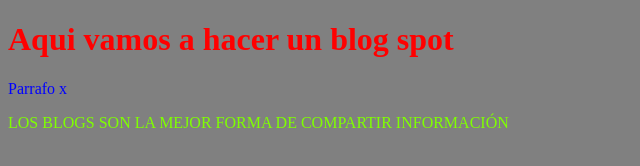
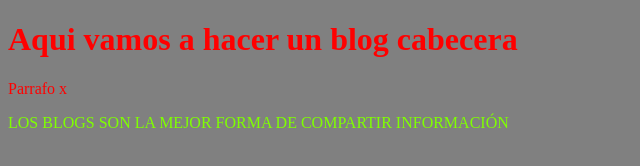
Before and after one commit to francisco1337/hyperblog, a plain HTML site: page index.html in a window 1280 px wide. Shown: the whole page, without its empty margins (0-640 px from the left). Drawn offline with Linux system fonts and the light colour scheme.

Commit message:
modifique la cabecera y un color

```diff
--- a/index.html
+++ b/index.html
@@ -10,7 +10,7 @@
 <body>
     <h1
         style="color:red"
-    >Aqui vamos a hacer un blog spot</h1>
+    >Aqui vamos a hacer un blog cabecera</h1>
     <p>Parrafo x</p>
     <p style="color:chartreuse"> LOS BLOGS SON LA MEJOR FORMA DE COMPARTIR INFORMACIÓN</p>
 </body>
--- a/style.css
+++ b/style.css
@@ -3,5 +3,5 @@ body {
 }
 
 p {
-    color:blue
+    color:red
 }
```
